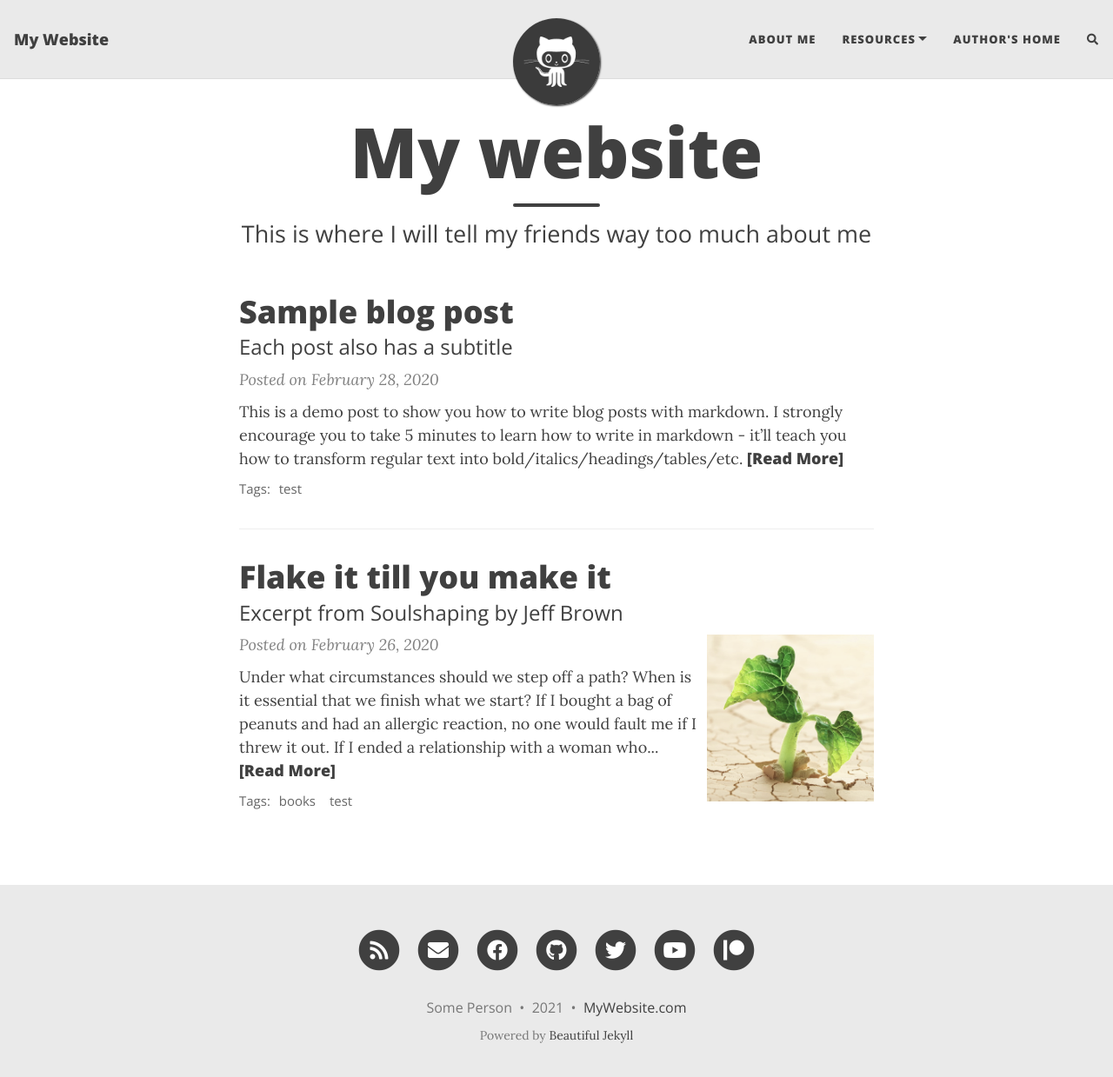
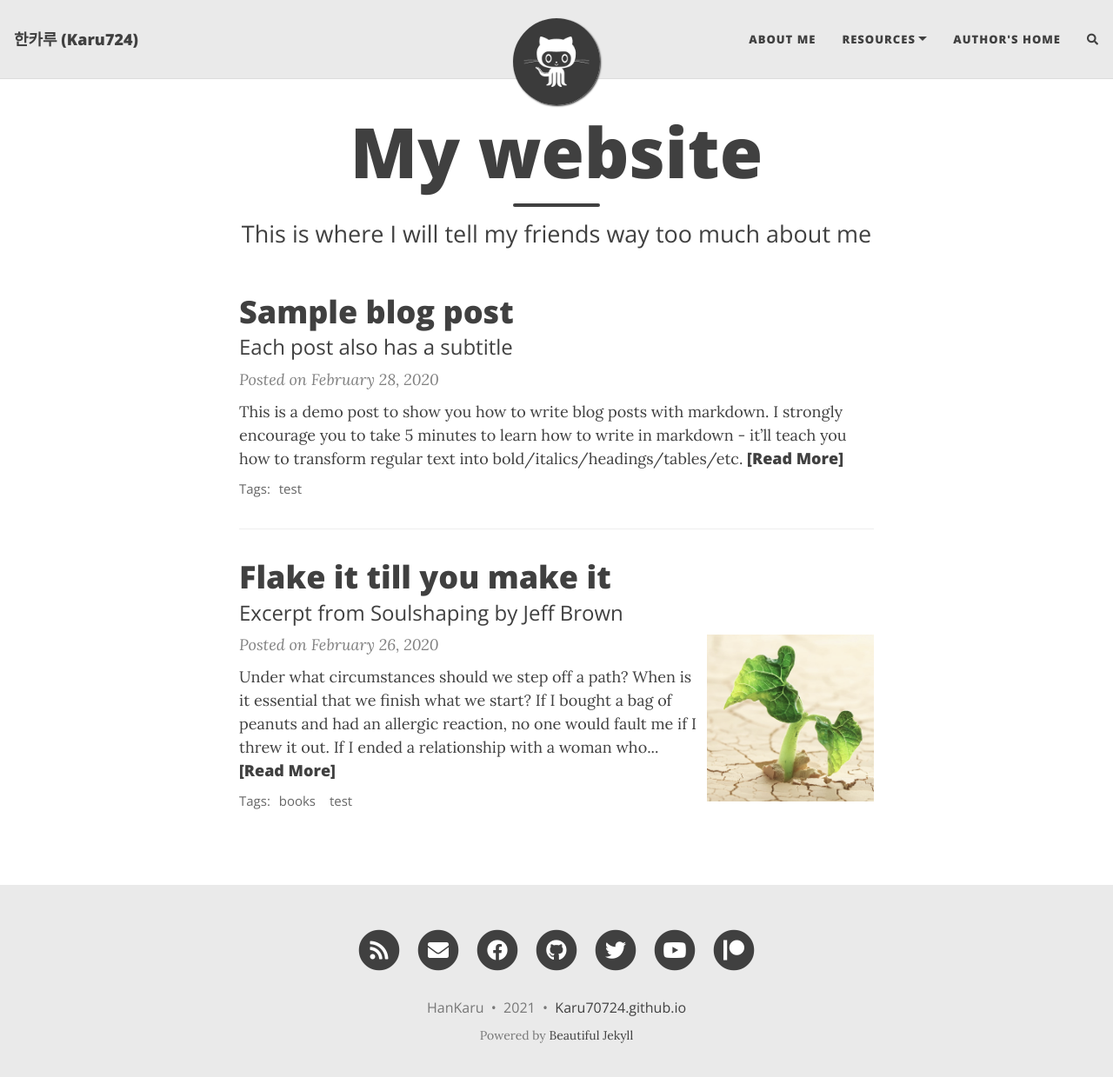
Before and after one commit to Karu70724/Karu70724.github.io, a Jekyll site: the page built from index.html, in a window 1280 px wide and 1252 px high. Shown: the top 1239 px of the window at 87% size. Built offline with Jekyll 4.4.1, drawn with Linux system fonts in a browser that asks for light colours; nearby versions of some CDN libraries; the list of posts is cut into pages by our own code; comment, search, counter and statistics services are not loaded.

Commit message:
Update _config.yml

```diff
--- a/_config.yml
+++ b/_config.yml
@@ -6,10 +6,10 @@
 # --- Required options --- #
 
 # Name of website
-title: My Website
+title: 한카루 (Karu724)
 
 # Your name to show in the footer
-author: Some Person
+author: HanKaru
 
 # --- List of links in the navigation bar --- #
 
@@ -39,7 +39,7 @@ round-avatar: true
 # Select the social network links that you want to show in the footer.
 # Uncomment the links you want to show and add your information to each one.
 social-network-links:
-  email: "someone@example.com"
+  email: "hankaru724@gmail.com"
   facebook: deanattali
   github: daattali
   twitter: daattali
@@ -78,7 +78,7 @@ share-links-active:
 
 # How to display the link to your website in the footer
 # Remove this if you don't want a link in the footer
-url-pretty: "MyWebsite.com"
+url-pretty: "Karu70724.github.io"
 
 # Excerpt word length - Truncate the excerpt of each post on the feed page to the specified number of words
 excerpt_length: 50
```
